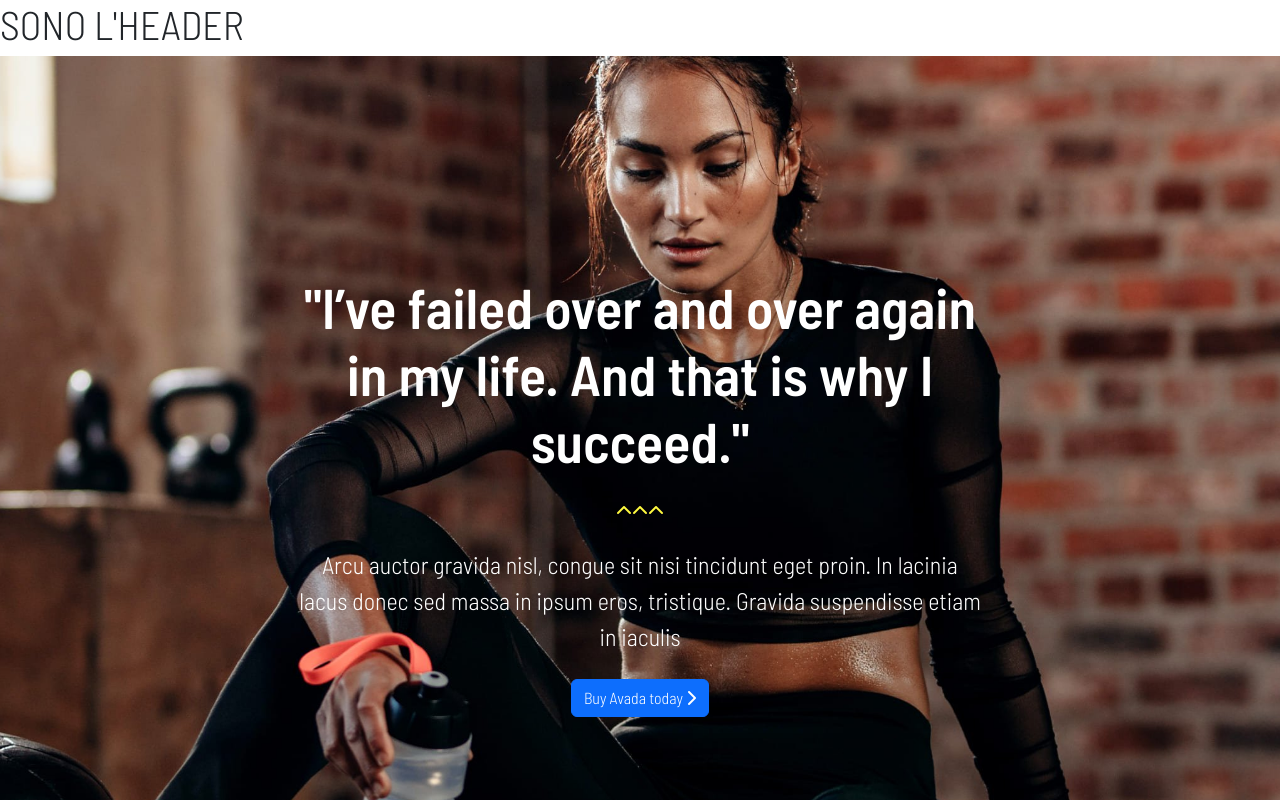
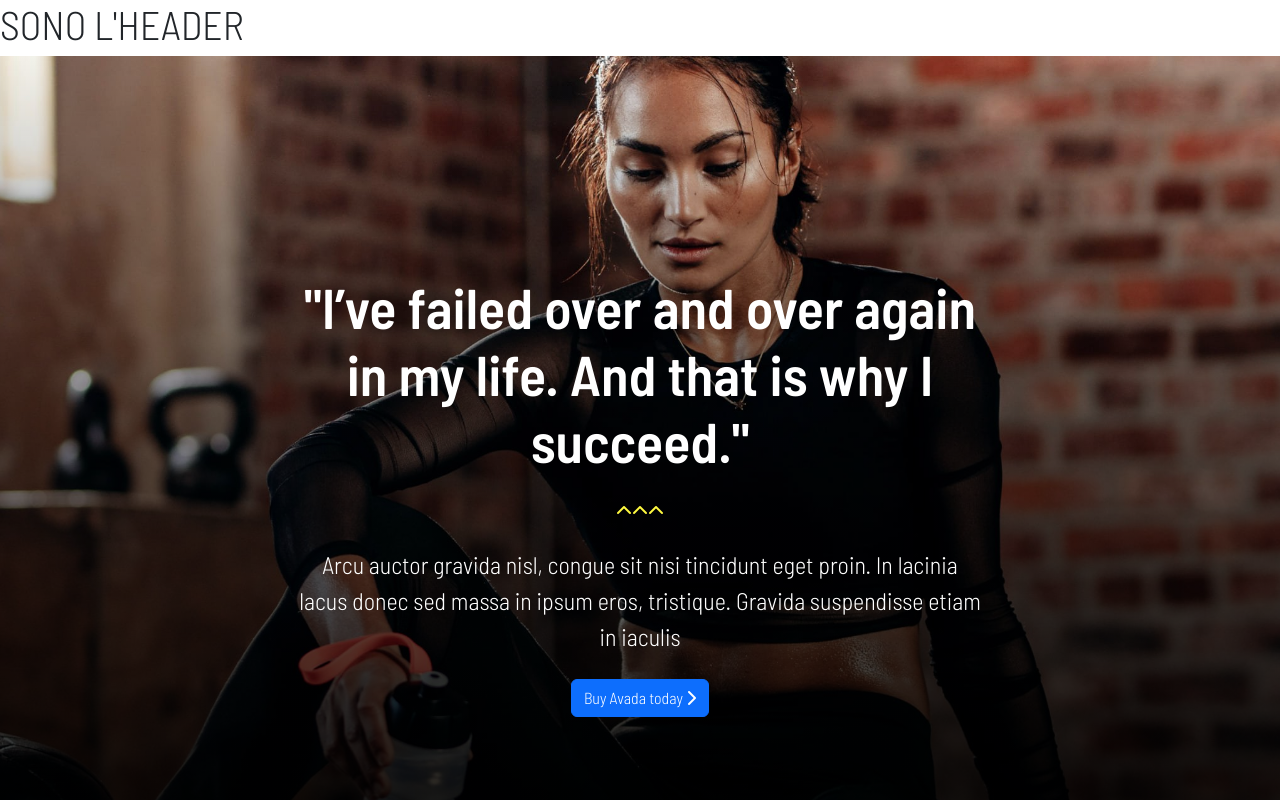
Before and after one commit to emilianogastaldo/proj-html-vuejs, a Vue app: page / in a window 1280 px wide. Shown: the top 800 px of the page. Built offline with nearby package versions, Linux system fonts and the light colour scheme.

Commit message:
added linear gradient

```diff
--- a/src/components/main/ShopLink.vue
+++ b/src/components/main/ShopLink.vue
@@ -22,9 +22,12 @@ export default {
 
 <style scoped>
 #shop {
-    background-image: url("../../assets/images/banner2-2x.jpg");
+    background: linear-gradient(to top,
+            rgba(0, 0, 0, 1) 0%,
+            rgba(0, 0, 0, 0) 100%), url("../../assets/images/banner2-2x.jpg");
     background-size: cover;
     background-position: center;
+    position: relative;
 }
 
 .card-container {
```
